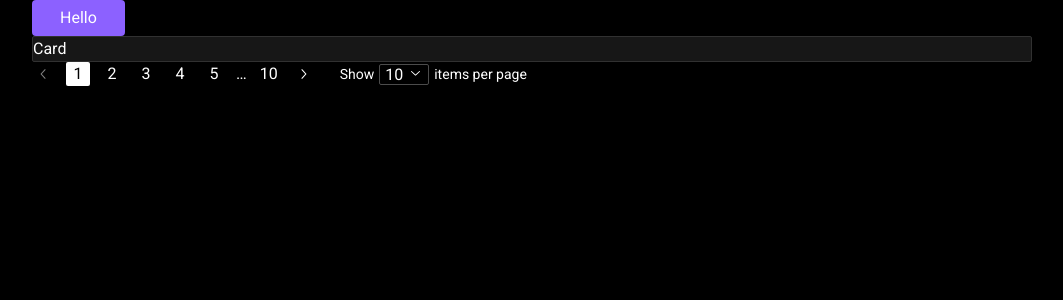
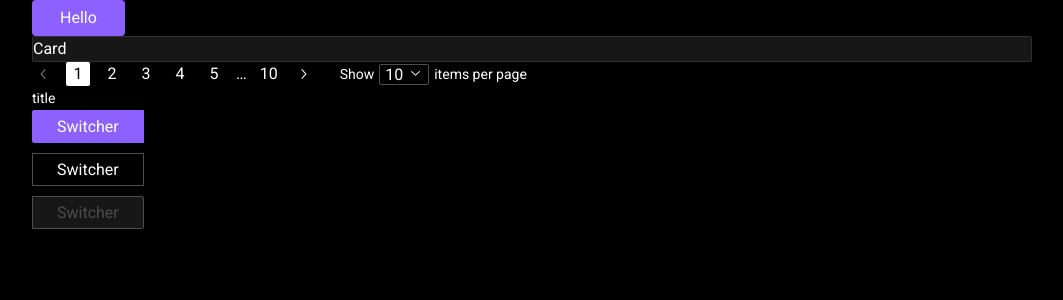
Before and after one commit to NatYarm/flashcards, a React (Vite) app: page / in a window 1280 px wide. Shown: the top 300 px of the page, without its empty margins (108-1171 px from the left). Built offline with nearby package versions, Linux system fonts and the light colour scheme.

Commit message:
Add Tabs component and stories

```diff
--- a/package.json
+++ b/package.json
@@ -23,6 +23,8 @@
     "@radix-ui/react-label": "^2.0.2",
     "@radix-ui/react-radio-group": "^1.1.3",
     "@radix-ui/react-select": "^2.0.0",
+    "@radix-ui/react-slider": "^1.1.2",
+    "@radix-ui/react-tabs": "^1.0.4",
     "clsx": "^2.1.1",
     "i": "^0.3.7",
     "react": "^18.2.0",
--- a/src/App.tsx
+++ b/src/App.tsx
@@ -4,12 +4,13 @@ import { BrowserRouter, Link } from 'react-router-dom'
 import { Button } from './components/ui/button'
 import { Card } from './components/ui/card'
 import { Pagination } from './components/ui/pagination'
+import { Tabs } from './components/ui/tabs'
 
 export function App() {
   const [currentPage, setCurrentPage] = useState<number>(1)
   const [itemsPerPage, setItemsPerPage] = useState<number>(10)
 
-  const perPageOptions = [10, 20, 30, 50]
+  const perPageOptions = [5, 10, 20, 30, 50]
 
   const handlePageChange = (page: number) => {
     setCurrentPage(page)
@@ -35,6 +36,17 @@ export function App() {
           totalPageCount={10}
         />
       </BrowserRouter>
+
+      <Tabs
+        defaultValue={'tab1'}
+        label={'title'}
+        orientation={'vertical'}
+        tabs={[
+          { title: 'Switcher', value: 'tab1' },
+          { title: 'Switcher', value: 'tab2' },
+          { disabled: true, title: 'Switcher', value: 'tab3' },
+        ]}
+      />
     </div>
   )
 }
--- /dev/null
+++ b/src/components/ui/tabs/index.ts
@@ -0,0 +1 @@
+export * from './tabs'
--- /dev/null
+++ b/src/components/ui/tabs/tabs.module.scss
@@ -0,0 +1,43 @@
+.root {
+  display: flex;
+}
+
+.tabsList {
+  display: inline-flex;
+  &[data-orientation='vertical'] {
+    flex-direction: column;
+    gap: 10px;
+  }
+}
+
+.tabTrigger {
+  cursor: pointer;
+  border: 1px solid var(--color-dark-300);
+  padding: 6px 24px;
+  background-color: var(--color-dark-900);
+
+  &:first-of-type {
+    border-radius: 2px 0 0 2px;
+  }
+
+  &:last-of-type {
+    border-radius: 0 2px 2px 0;
+  }
+
+  &:hover {
+    background-color: var(--color-dark-300);
+    border: 1px solid var(--color-dark-100);
+  }
+
+  &[data-state='active'] {
+    background-color: var(--color-accent-500);
+    border-color: var(--color-accent-500);
+  }
+
+  &[data-disabled] {
+    pointer-events: none;
+    color: var(--color-dark-300);
+    border-color: var(--color-dark-300);
+    background-color: var(--color-dark-700);
+  }
+}
--- /dev/null
+++ b/src/components/ui/tabs/tabs.tsx
@@ -0,0 +1,76 @@
+import { ComponentPropsWithoutRef, ReactNode } from 'react'
+
+import * as RadixTabs from '@radix-ui/react-tabs'
+import clsx from 'clsx'
+
+import s from './tabs.module.scss'
+
+import { Typography } from '../typography'
+
+type Tab = {
+  disabled?: boolean
+  title: string
+  /** A unique value that associates the trigger with a content. */
+  value: string
+}
+
+type TabsProps = {
+  className?: string
+  defaultValue?: string
+  label?: string
+  orientation?: 'horizontal' | 'vertical'
+  tabs: Tab[]
+} & ComponentPropsWithoutRef<typeof RadixTabs.Root>
+
+export const Tabs = ({
+  children,
+  className,
+  defaultValue,
+  label,
+  orientation = 'horizontal',
+  tabs,
+  ...rest
+}: TabsProps) => {
+  return (
+    <div>
+      {label && (
+        <Typography as={'label'} variant={'body2'}>
+          {label}
+        </Typography>
+      )}
+      <RadixTabs.Root
+        className={s.root}
+        defaultValue={defaultValue}
+        orientation={orientation}
+        {...rest}
+      >
+        <RadixTabs.List className={s.tabsList}>
+          {tabs.map(tab => (
+            <RadixTabs.Trigger
+              className={clsx(s.tabTrigger, className)}
+              disabled={tab.disabled}
+              key={tab.value}
+              value={tab.value}
+            >
+              {tab.title}
+            </RadixTabs.Trigger>
+          ))}
+        </RadixTabs.List>
+      </RadixTabs.Root>
+    </div>
+  )
+}
+
+export type TabContentProps = {
+  children: ReactNode
+  /** A unique value that associates the trigger with a content. */
+  value: string
+}
+
+export const TabContent = ({ children, value }: TabContentProps) => {
+  return (
+    <RadixTabs.Content className={s.content} value={value}>
+      {children}
+    </RadixTabs.Content>
+  )
+}
```
Also changed, not shown: 2 other files (tests, documents, lock files or other folders).
